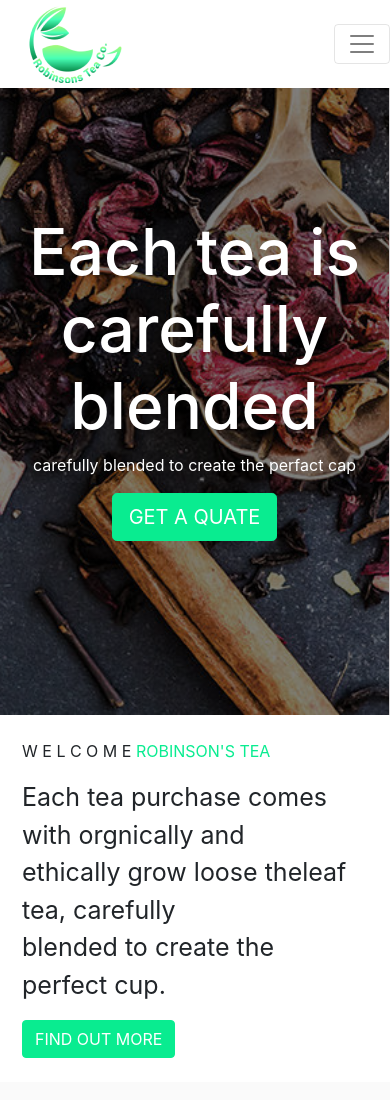
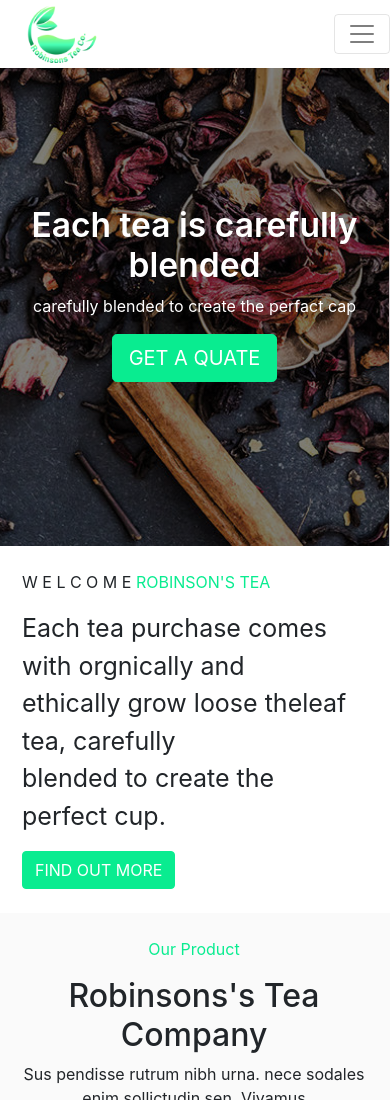
Before and after one commit to mahthir/biman, a plain HTML site: page Tea/index.html in a window 390 px wide. Shown: the top 1100 px of the page. Drawn offline with nearby package versions, Linux system fonts and the light colour scheme; a web font is replaced by a local one.

Commit message:
tea last update

```diff
--- a/Tea/index.html
+++ b/Tea/index.html
@@ -23,7 +23,7 @@
   <body>
     <header class="mani-header">
         <nav class="navbar navbar-expand-lg navbar-light bg-white fixed-top p-0">
-            <a class="navbar-brand" href="#"><img src="./img/logos 1.png" class="ml-4" alt=""></a>
+            <a class="navbar-brand" href="#"><img src="./img/logos 1.png" class="ml-4" alt="" style="width: 60%;"></a>
             <button class="navbar-toggler" type="button" data-toggle="collapse" data-target="#navbarNav" aria-controls="navbarNav" aria-expanded="false" aria-label="Toggle navigation">
               <span class="navbar-toggler-icon"></span>
             </button>
@@ -320,7 +320,10 @@
         0:{
             items:1
         },
-        600:{
+        768:{
+            items:2
+        },
+        1024:{
             items:3
         },
     }
--- a/Tea/style.css
+++ b/Tea/style.css
@@ -56,6 +56,16 @@ body {
   background-color: #ffff;
   border-color: #ffffff;
 }
+@media (max-width: 768px) {
+  .bannar {
+    height: 60vh;
+  }
+  .bannar h2 {
+    font-size: 2.1rem;
+    font-weight: 600;
+  }
+}
+
 
 /*==================Welcome part ================*/
 #company-name {
```
